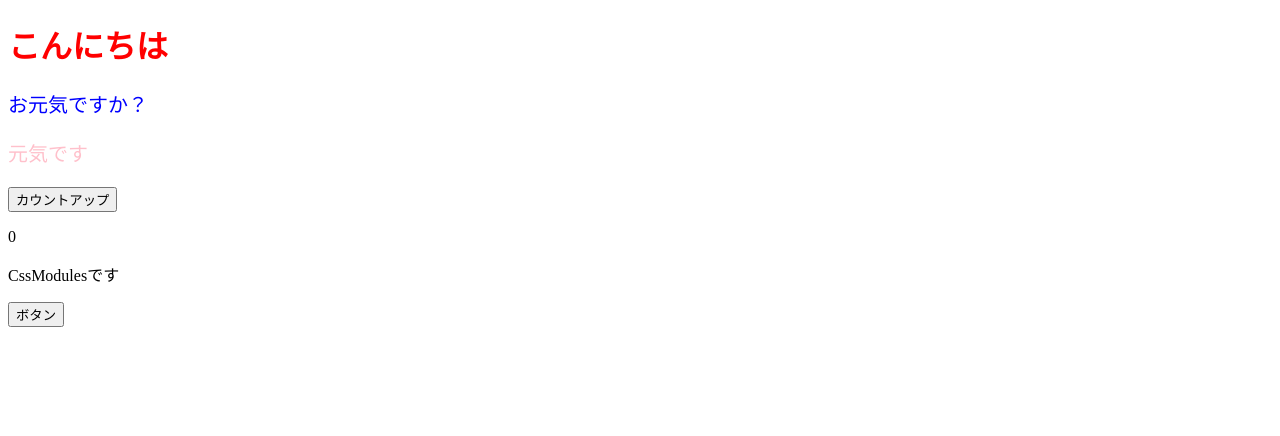
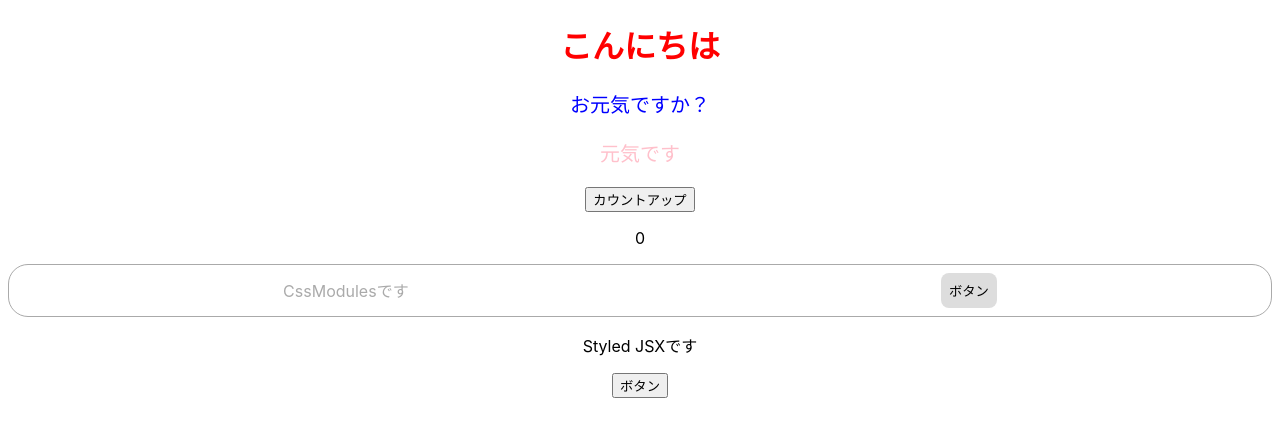
Before and after one commit to hiro881213/react-app, a React (Create React App) app: page / in a window 1280 px wide. Shown: the top 436 px of the page. Built offline with nearby package versions, Linux system fonts and the light colour scheme.

Commit message:
styled-jsxの事前準備

```diff
--- a/package.json
+++ b/package.json
@@ -6,10 +6,10 @@
     "@testing-library/jest-dom": "^5.16.2",
     "@testing-library/react": "^12.1.3",
     "@testing-library/user-event": "^13.5.0",
-    "node-sass": "^4.0.1",
     "react": "^17.0.2",
     "react-dom": "^17.0.2",
     "react-scripts": "5.0.0",
+    "sass": "^1.49.9",
     "web-vitals": "^2.1.4"
   },
   "scripts": {
--- a/src/App.jsx
+++ b/src/App.jsx
@@ -1,10 +1,12 @@
 import { ColoredMessage } from './components/ColoredMessage';
-import { CssModules } from './components/CssModules';
-
 import { useState } from 'react';
 
+import { CssModules } from './components/CssModules';
+import { StyledJsx } from './components/StyledJsx';
 
-export const App = () => {
+import './App.scss';
+
+function App() {
 
     // Stateの定義
     const [num, setNum] = useState(0);
@@ -25,6 +27,8 @@ export const App = () => {
 
   return (
     <>
+    <div className="App">
+      <main>
         <h1 style = {{ color: "red" }}>こんにちは</h1>
 
         <ColoredMessage color = "blue">お元気ですか？</ColoredMessage>
@@ -34,8 +38,11 @@ export const App = () => {
         <p>{num}</p>
 
         <CssModules />
-
+        <StyledJsx />
+      </main>
+    </div>
     </>
   );
+}
 
-};
+export default App;
--- /dev/null
+++ b/src/App.scss
@@ -0,0 +1,38 @@
+.App {
+  text-align: center;
+}
+
+.App-logo {
+  height: 40vmin;
+  pointer-events: none;
+}
+
+@media (prefers-reduced-motion: no-preference) {
+  .App-logo {
+    animation: App-logo-spin infinite 20s linear;
+  }
+}
+
+.App-header {
+  background-color: #282c34;
+  min-height: 100vh;
+  display: flex;
+  flex-direction: column;
+  align-items: center;
+  justify-content: center;
+  font-size: calc(10px + 2vmin);
+  color: white;
+}
+
+.App-link {
+  color: #61dafb;
+}
+
+@keyframes App-logo-spin {
+  from {
+    transform: rotate(0deg);
+  }
+  to {
+    transform: rotate(360deg);
+  }
+}
--- a/src/components/CssModules.jsx
+++ b/src/components/CssModules.jsx
@@ -1,4 +1,4 @@
-import classes from './CssModules.scss';
+import classes from '../scss/CssModules.module.scss';
 
 export const CssModules = () => {
 
--- /dev/null
+++ b/src/components/StyledJsx.jsx
@@ -0,0 +1,10 @@
+export const StyledJsx = () => {
+
+    return (
+        <div>
+            <p>Styled JSXです</p>
+            <button>ボタン</button>
+        </div>
+    );
+
+};
--- a/src/index.js
+++ b/src/index.js
@@ -1,5 +1,7 @@
-import ReactDOM from "react-dom";
-import {App} from "./App";
+import React from 'react';
+import ReactDOM from 'react-dom';
+import './index.scss';
+import App from './App';
 
 // ReactDOMを描画する
 ReactDOM.render(<App />,document.getElementById("root"));
--- /dev/null
+++ b/src/index.scss
@@ -0,0 +1,13 @@
+body {
+  margin: 0;
+  font-family: -apple-system, BlinkMacSystemFont, 'Segoe UI', 'Roboto', 'Oxygen',
+    'Ubuntu', 'Cantarell', 'Fira Sans', 'Droid Sans', 'Helvetica Neue',
+    sans-serif;
+  -webkit-font-smoothing: antialiased;
+  -moz-osx-font-smoothing: grayscale;
+}
+
+code {
+  font-family: source-code-pro, Menlo, Monaco, Consolas, 'Courier New',
+    monospace;
+}
```
Also changed, not shown: src/scss/CssModules.module.scss (renamed from src/components/CssModules.scss), 1 other file (tests, documents, lock files or other folders). Lines whose indentation alone changed are shown as unchanged.
